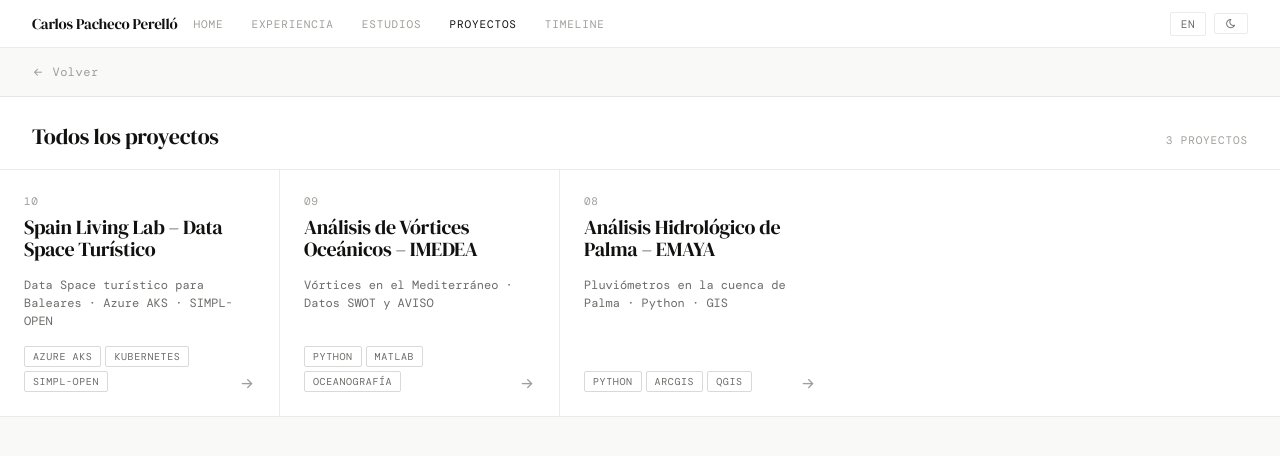
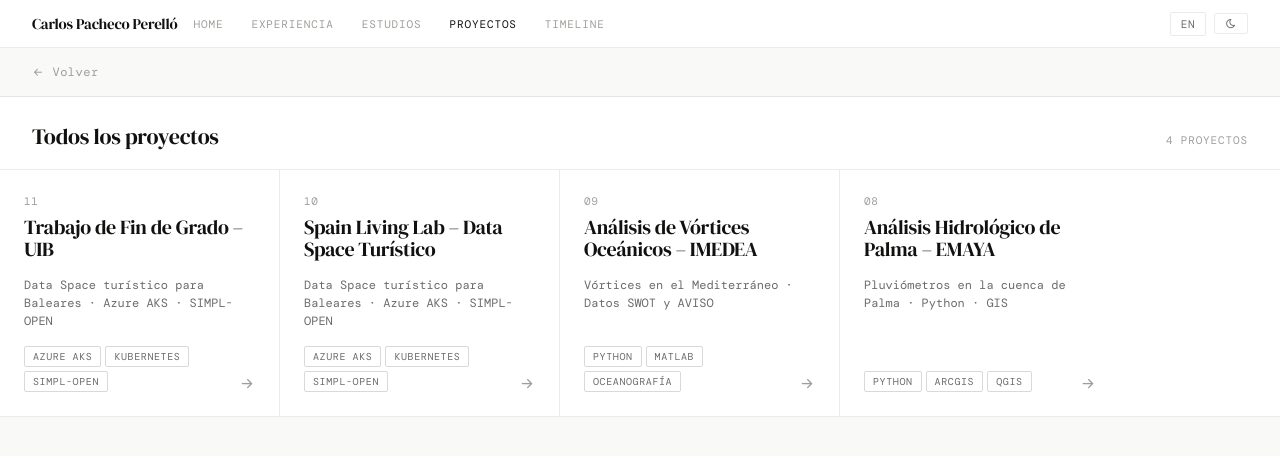
Before and after one commit to vbc-projectes/cv-web, a React (Vite) app: page /proyectos in a window 1280 px wide. Shown: the top 456 px of the page. Built offline with nearby package versions, Linux system fonts and the light colour scheme; a web font is replaced by a local one.

Commit message:
some change

```diff
--- a/index.html
+++ b/index.html
@@ -4,7 +4,7 @@
     <meta charset="UTF-8" />
     <link rel="icon" type="image/svg+xml" href="/favicon.svg" />
     <meta name="viewport" content="width=device-width, initial-scale=1.0" />
-    <title>Alex Fernández — Portfolio</title>
+    <title>Carlos Pacheco Perelló</title>
     <script>if(localStorage.getItem('cv-theme')==='dark')document.documentElement.classList.add('dark')</script>
     <!-- SPA routing restore for GitHub Pages 404 redirect -->
     <script>
--- a/src/data/projects.json
+++ b/src/data/projects.json
@@ -1,4 +1,25 @@
-[
+[  {
+    "id": "tfg-uib",
+    "position": 11,
+    "current": false,
+    "period": "mar. 2024 — sept. 2024",
+    "title": "Trabajo de Fin de Grado – UIB",
+    "image": "https://placehold.co/280x220/1e3a5f/a0bcd4?text=Data+Space",
+    "summary": {
+      "es": "Data Space turístico para Baleares · Azure AKS · SIMPL-OPEN",
+      "en": "Tourism Data Space for Balearic Islands · Azure AKS · SIMPL-OPEN"
+    },
+    "description": {
+      "es": "Despliegue del Data Space turístico para las Islas Baleares basado en arquitectura SIMPL-OPEN, en el marco del proyecto Spain Living Lab. Infraestructura en Azure Kubernetes Service.",
+      "en": "Deployment of the tourism Data Space for the Balearic Islands based on SIMPL-OPEN architecture, within the Spain Living Lab project. Infrastructure on Azure Kubernetes Service."
+    },
+    "details": {
+      "es": ["Infraestructura desplegada en Azure Kubernetes Service (AKS)", "Validación local y Cloudflare Tunnel para adhesión de entidades", "Modelos de forecasting con Machine Learning en Azure Databricks", "Desarrollo de indicadores turísticos e KPIs"],
+      "en": ["Infrastructure deployed on Azure Kubernetes Service (AKS)", "Local validation and Cloudflare Tunnel for entity onboarding", "Forecasting models with Machine Learning on Azure Databricks", "Tourism indicator and KPI development"]
+    },
+    "tags": ["Azure AKS", "Kubernetes", "SIMPL-OPEN", "Databricks", "ML", "Cloudflare Tunnel"],
+    "repo": "https://github.com/cpacheco-perello"
+  },
   {
     "id": "spain-living-lab",
     "position": 10,
```
